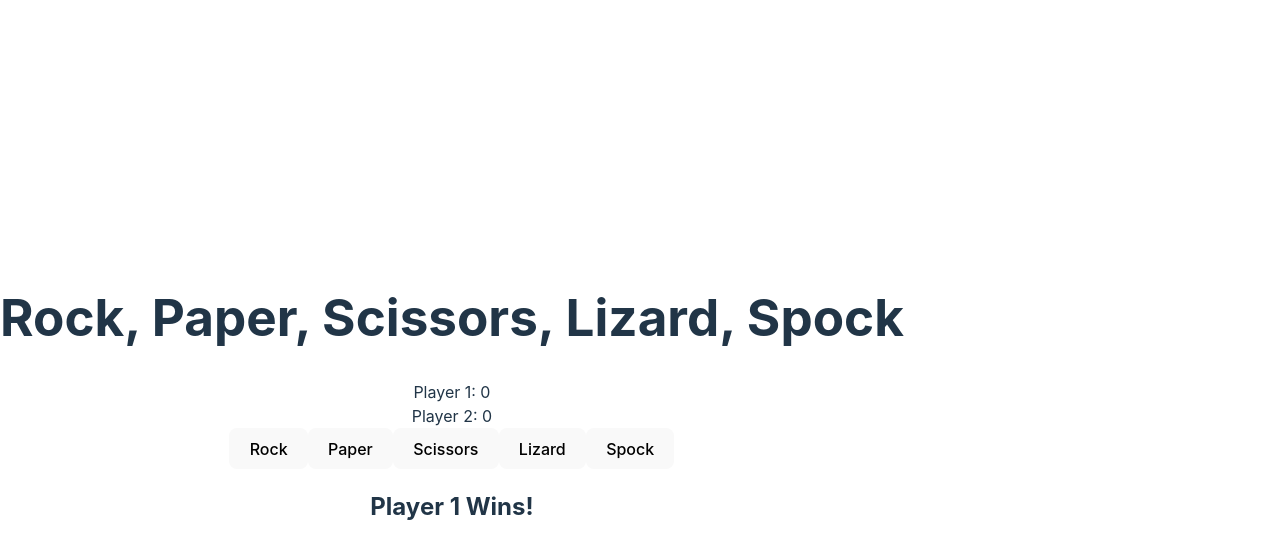
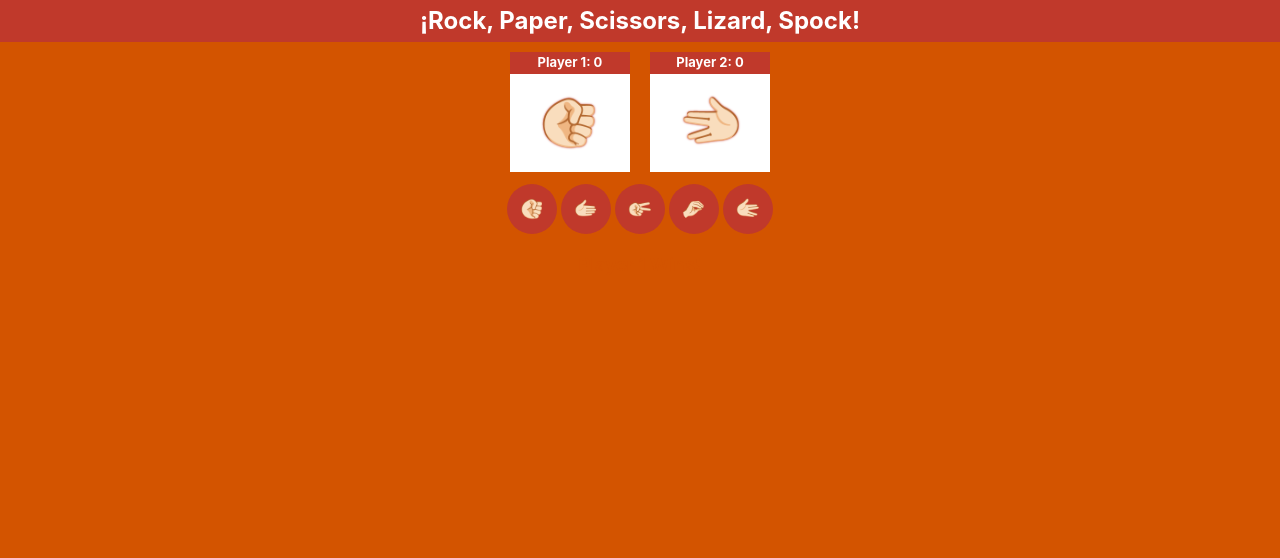
Before and after one commit to Alejandro-Cardozo/react-challenges, a React (Vite) app in the folder rock-paper-scissors-lizard-spock/: page / in a window 1280 px wide. Shown: the top 558 px of the page. Built offline with nearby package versions, Linux system fonts and the light colour scheme.

Commit message:
Finish initial styles

```diff
--- a/rock-paper-scissors-lizard-spock/src/App.css
+++ b/rock-paper-scissors-lizard-spock/src/App.css
@@ -1,3 +1,60 @@
 .center {
   text-align: center;
 }
+
+.container {
+  display: flex;
+  justify-content: center;
+  align-items: center;
+}
+
+.player {
+  margin: 1rem;
+  width: 12rem;
+  height: 12rem;
+  display: flex;
+  flex-direction: column;
+  background-color: var(--text-primary-color);
+  color: var(--text-primary-color);
+}
+
+.round-btn {
+  width: 5rem;
+  height: 5rem;
+  border-radius: 50%;
+  border: none;
+  margin: 2px;
+  cursor: pointer;
+  background-color: var(--primary-color-dark);
+  color: var(--text-primary-color);
+  font-size: 2rem;
+  transform: rotate(90deg) scaleX(-1);
+}
+
+.round-btn:hover {
+  background-color: var(--primary-color-light);
+}
+
+.score {
+  padding: 1px;
+  font-size: small;
+  font-weight: bold;
+  background-color: var(--primary-color-dark);
+}
+
+.action {
+  font-size: 5rem;
+  text-shadow: 0 0 2px var(--primary-color-dark);
+  display: flex;
+  justify-content: center;
+  align-items: center;
+  flex-grow: 1;
+}
+
+.player-one {
+  transform: rotate(90deg) scaleX(-1);
+}
+
+.player-two {
+  transform: rotate(-90deg);
+}
--- a/rock-paper-scissors-lizard-spock/src/App.jsx
+++ b/rock-paper-scissors-lizard-spock/src/App.jsx
@@ -1,26 +1,26 @@
 import './App.css'
 
-function App () {
+function App() {
   return (
     <div className='center'>
-      <h1>Rock, Paper, Scissors, Lizard, Spock</h1>
+      <h1>¡Rock, Paper, Scissors, Lizard, Spock!</h1>
       <div>
-        <div>
-          <div>
-            <div>Player 1: 0</div>
-            <div />
+        <div className='container'>
+          <div className='player'>
+            <div className='score'>Player 1: 0</div>
+            <div className='action player-one'>✊🏻</div>
           </div>
-          <div>
-            <div>Player 2: 0</div>
-            <div />
+          <div className='player'>
+            <div className='score'>Player 2: 0</div>
+            <div className='action player-two'>🖖🏻</div>
           </div>
         </div>
         <div>
-          <button>Rock</button>
-          <button>Paper</button>
-          <button>Scissors</button>
-          <button>Lizard</button>
-          <button>Spock</button>
+          <button className='round-btn'>✊🏻</button>
+          <button className='round-btn'>✋🏻</button>
+          <button className='round-btn'>✌🏻</button>
+          <button className='round-btn'>🤌🏻</button>
+          <button className='round-btn'>🖖🏻</button>
         </div>
         <h2>Player 1 Wins!</h2>
       </div>
--- a/rock-paper-scissors-lizard-spock/src/index.css
+++ b/rock-paper-scissors-lizard-spock/src/index.css
@@ -1,11 +1,16 @@
 :root {
+  --primary-color: #d35400;
+  --primary-color-dark: #c0392b;
+  --primary-color-light: #f39c12;
+  --text-primary-color: #fff;
+
   font-family: Inter, system-ui, Avenir, Helvetica, Arial, sans-serif;
   line-height: 1.5;
   font-weight: 400;
+  font-size: 62.5%;
 
   color-scheme: light dark;
   color: rgba(255, 255, 255, 0.87);
-  background-color: #242424;
 
   font-synthesis: none;
   text-rendering: optimizeLegibility;
@@ -14,56 +19,27 @@
   -webkit-text-size-adjust: 100%;
 }
 
-a {
-  font-weight: 500;
-  color: #646cff;
-  text-decoration: inherit;
-}
-a:hover {
-  color: #535bf2;
+html {
+  background-color: var(--primary-color);
 }
 
 body {
+  font-size: 1.6rem;
   margin: 0;
-  display: flex;
-  place-items: center;
   min-width: 320px;
   min-height: 100vh;
 }
 
 h1 {
-  font-size: 3.2em;
+  font-size: 2.4rem;
+  margin: 0;
+  background-color: var(--primary-color-dark);
+  color: var(--text-primary-color);
+  padding: .8rem;
   line-height: 1.1;
 }
 
-button {
-  border-radius: 8px;
-  border: 1px solid transparent;
-  padding: 0.6em 1.2em;
-  font-size: 1em;
-  font-weight: 500;
-  font-family: inherit;
-  background-color: #1a1a1a;
-  cursor: pointer;
-  transition: border-color 0.25s;
+h2 {
+  font-size: 1.8rem;
+  color: var(--primary-color);
 }
-button:hover {
-  border-color: #646cff;
-}
-button:focus,
-button:focus-visible {
-  outline: 4px auto -webkit-focus-ring-color;
-}
-
-@media (prefers-color-scheme: light) {
-  :root {
-    color: #213547;
-    background-color: #ffffff;
-  }
-  a:hover {
-    color: #747bff;
-  }
-  button {
-    background-color: #f9f9f9;
-  }
-}
```
